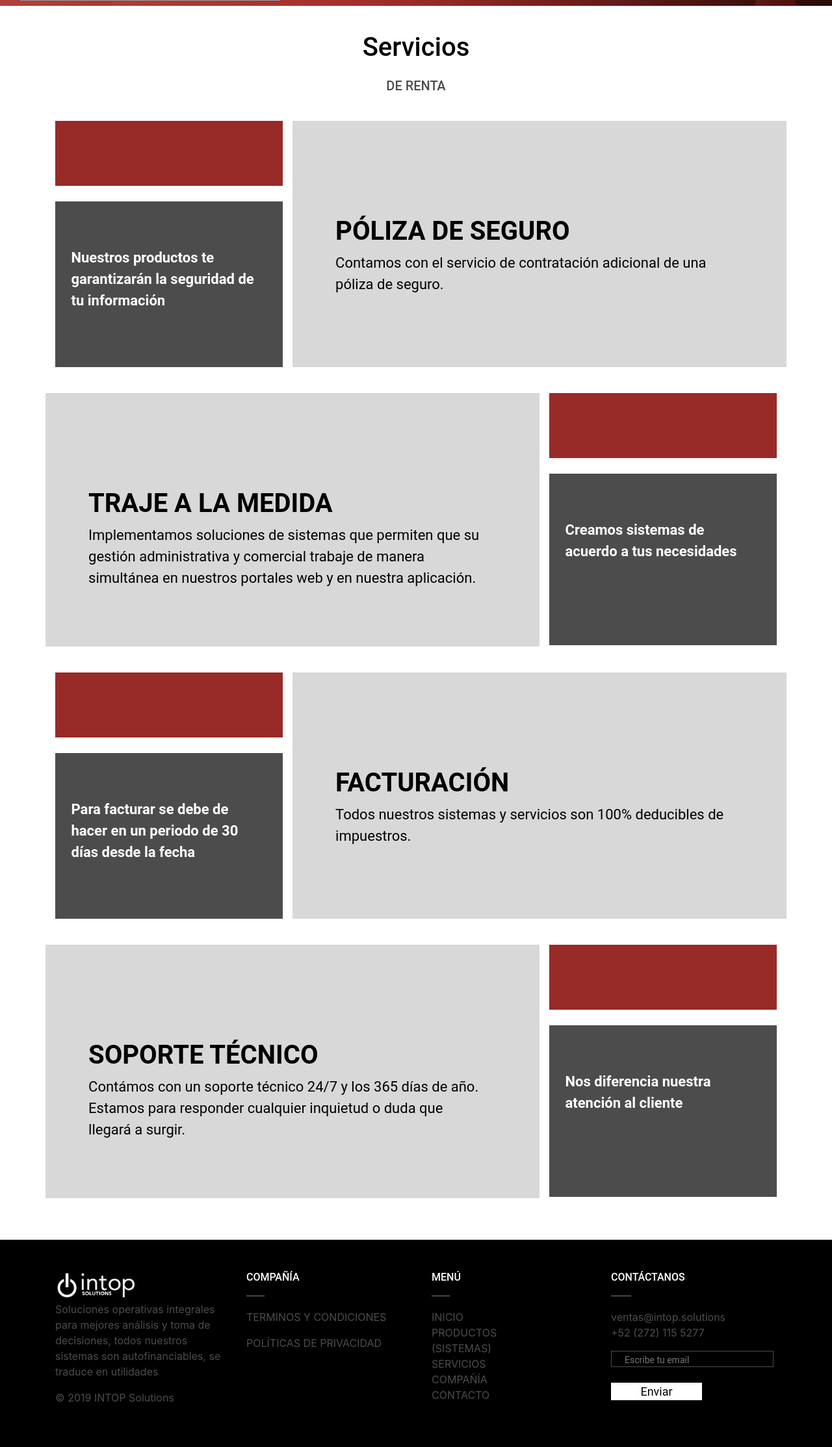
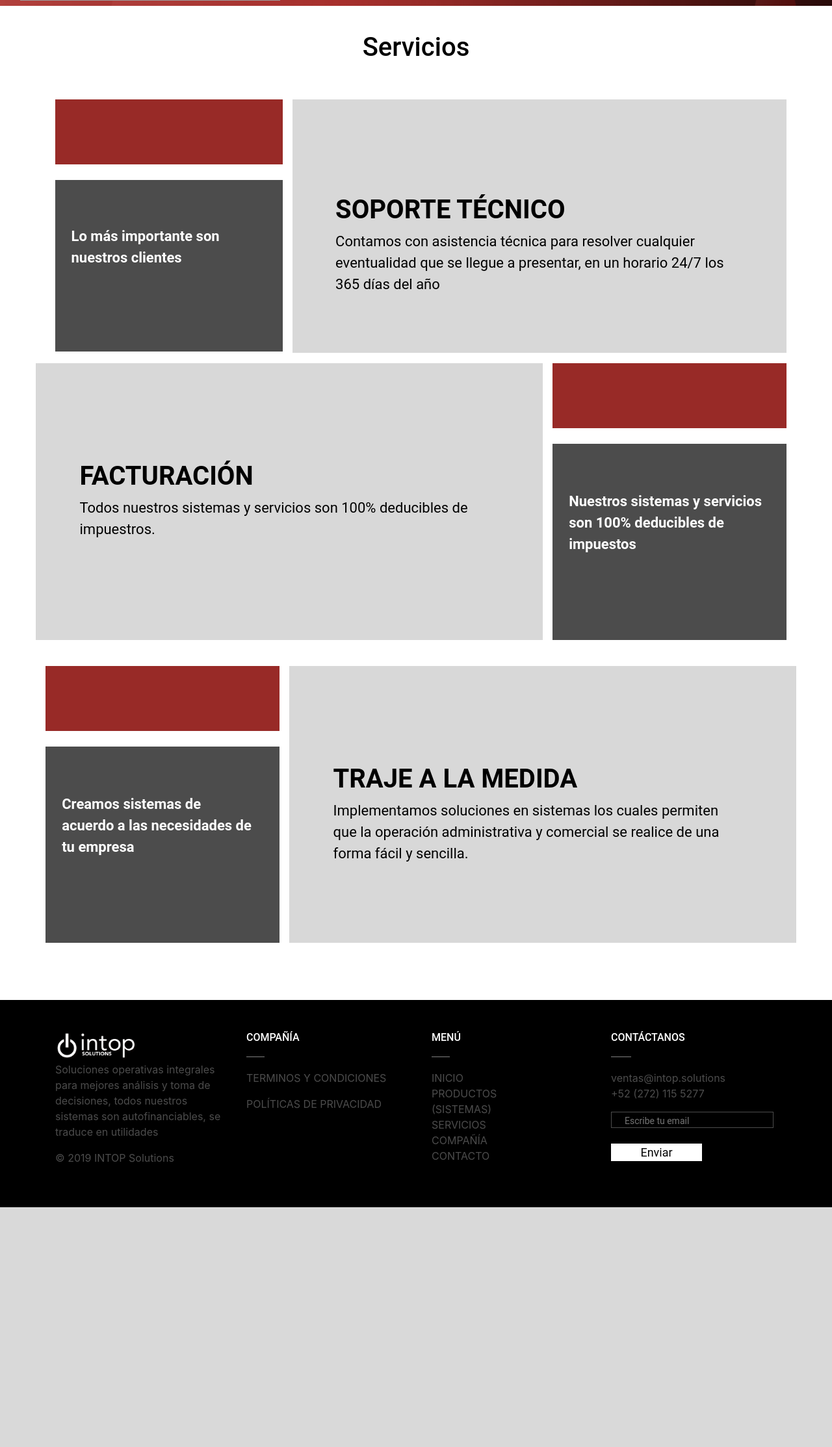
Before and after one commit to SergeantMini/susa2.0, a PHP site: page /servicios.php in a window 1280 px wide. Shown: the part 307-2534 px from the top of the page at 65% size. After the commit the page ends 2165 px from the top, so only its background shows below. Run offline with PHP 8.4, Linux system fonts and the light colour scheme; grey boxes are pictures that could not be loaded.

Commit message:
new changes

```diff
--- a/workspace/servicios.php
+++ b/workspace/servicios.php
@@ -57,99 +57,12 @@
               	color: #000000">Servicios</h2>
     </div>
   </div>
-  <div class="row">
-    <div class="col-sm">
-      <h5 style="font-family: 'Roboto', sans-serif;
-              	font-weight: medium;
-              	text-align: center;
-              	padding-top: 15px;
-              	padding-bottom: 10px;
-              	color: #4c4c4c;">DE RENTA</h5>
-    </div>
-  </div>
-</div>
+ </div>
 
-<br>
+<br><br>
 
 <div class="container" style="width:100%;">
-  <div class="row flex-column-reverse flex-md-row" style="display: flex;">
-    <div class="col-sm-4 form-group" style="display: flex;
-                                            display: -webkit-flex;
-                                            flex-wrap: wrap;">
-      <div class="container" style="width:100%;">
-        <div class="row" style="background-color: #982A27;height:100px;">
-        </div>
-        <br>
-        <div class="row" style="background-color: #4C4C4C ;">
-          <p style="font-family: 'Roboto', sans-serif; width:100%;
-              	font-weight: bold;
-              	text-align: left;
-              	padding-top: 20%;;
-              	padding-bottom: 20%;
-              	padding-left: 7%;
-              	padding-right:10%;
-              	font-size: 22px;
-              	color: #ffffff;">Nuestros productos te garantizarán la seguridad de tu información</p>
-        </div>
-      </div>
-    </div>
-    <div class="col-sm-8 form-group" style="background-color: #D8D8D8;display: flex;
-                                            display: -webkit-flex;
-                                            flex-wrap: wrap;">
-      <br>
-      <div class="container">
-        <div class="row">
-          <h3 style="font-family: 'Roboto', sans-serif; width:100%;
-                  	font-weight: bold;
-                  	text-align: left;
-                  	padding-left: 7%;
-                  	padding-top:20%;
-                  	font-size: 40px;
-                  	color: #000000;">PÓLIZA DE SEGURO</h3>
-        </div>
-        <div class="row">
-          <p style="font-family: 'Roboto', sans-serif;
-                  	font-weight: regular;
-                  	text-align: left;
-                  	padding-left: 7%;
-                  	padding-bottom:10%;
-                  	padding-right:10%;
-                  	font-size: 22px;
-                  	color: #000000;">Contamos con el servicio de contratación adicional de una póliza de seguro.</p>
-        </div>
-      </div>
-    </div>
-  </div>
-
-  <br>
-
-  <div class="row" style="display: flex;">
-    <div class="col-sm-8 form-group" style="background-color: #D8D8D8;display: flex;
-                                            display: -webkit-flex;
-                                            flex-wrap: wrap;">
-      <br>
-      <div class="container">
-        <div class="row">
-          <h3 style="font-family: 'Roboto', sans-serif; width:100%;
-                  	font-weight: bold;
-                  	text-align: left;
-                  	padding-left: 7%;
-                  	padding-top:20%;
-                  	font-size: 40px;
-                  	color: #000000;">TRAJE A LA MEDIDA</h3>
-        </div>
-        <div class="row">
-          <p style="font-family: 'Roboto', sans-serif;
-                  	font-weight: regular;
-                  	text-align: left;
-                  	padding-left: 7%;
-                  	padding-bottom:10%;
-                  	padding-right:10%;
-                  	font-size: 22px;
-                  	color: #000000;">Implementamos soluciones de sistemas que permiten que su gestión administrativa y comercial trabaje de manera simultánea en nuestros portales web y en nuestra aplicación.</p>
-        </div>
-      </div>
-    </div>
+<div class="row flex-column-reverse flex-md-row" style="display: flex;">
     <div class="col-sm-4 form-group" style="display: flex;
                                             display: -webkit-flex;
                                             flex-wrap: wrap;">
@@ -166,35 +79,40 @@
               	padding-left: 7%;
               	padding-right:10%;
               	font-size: 22px;
-              	color: #ffffff;">Creamos sistemas de acuerdo a tus necesidades</p>
+              	color: #ffffff;">Lo más importante son nuestros clientes</p>
         </div>
       </div>
     </div>
-  </div>
+    <div class="col-sm-8 form-group" style="background-color: #D8D8D8;display: flex;
+                                            display: -webkit-flex;
+                                            flex-wrap: wrap;">
+      <br>
+      <div class="container">
+        <div class="row">
+          <h3 style="font-family: 'Roboto', sans-serif; width:100%;
+                  	font-weight: bold;
+                  	text-align: left;
+                  	padding-left: 7%;
+                  	padding-top:20%;
+                  	font-size: 40px;
+                  	color: #000000;">SOPORTE TÉCNICO</h3>
+        </div>
+        <div class="row">
+          <p style="font-family: 'Roboto', sans-serif;
+                  	font-weight: regular;
+                  	text-align: left;
+                  	padding-left: 7%;
+                  	padding-bottom:10%;
+                  	padding-right:10%;
+                  	font-size: 22px;
+                  	color: #000000;">Contamos con asistencia técnica para resolver cualquier eventualidad que se llegue a presentar, en un horario 24/7 los 365 días del año</p>
+        </div>
+      </div>
+    </div>
 
   <br>
 
-  <div class="row flex-column-reverse flex-md-row" style="display: flex;">
-    <div class="col-sm-4 form-group" style="display: flex;
-                                            display: -webkit-flex;
-                                            flex-wrap: wrap;">
-      <div class="container" style="width:100%;">
-        <div class="row" style="background-color: #982A27;height:100px;">
-        </div>
-        <br>
-        <div class="row" style="background-color: #4C4C4C ;">
-          <p style="font-family: 'Roboto', sans-serif; width:100%;
-              	font-weight: bold;
-              	text-align: left;
-              	padding-top: 20%;;
-              	padding-bottom: 20%;
-              	padding-left: 7%;
-              	padding-right:10%;
-              	font-size: 22px;
-              	color: #ffffff;">Para facturar se debe de hacer en un periodo de 30 días desde la fecha</p>
-        </div>
-      </div>
-    </div>
+  <div class="row" style="display: flex;">
     <div class="col-sm-8 form-group" style="background-color: #D8D8D8;display: flex;
                                             display: -webkit-flex;
                                             flex-wrap: wrap;">
@@ -221,37 +139,6 @@
         </div>
       </div>
     </div>
-  </div>
-
-  <br>
-
-  <div class="row" style="display: flex;">
-    <div class="col-sm-8 form-group" style="background-color: #D8D8D8;display: flex;
-                                            display: -webkit-flex;
-                                            flex-wrap: wrap;">
-      <br>
-      <div class="container">
-        <div class="row">
-          <h3 style="font-family: 'Roboto', sans-serif; width:100%;
-                  	font-weight: bold;
-                  	text-align: left;
-                  	padding-left: 7%;
-                  	padding-top:20%;
-                  	font-size: 40px;
-                  	color: #000000;">SOPORTE TÉCNICO</h3>
-        </div>
-        <div class="row">
-          <p style="font-family: 'Roboto', sans-serif;
-                  	font-weight: regular;
-                  	text-align: left;
-                  	padding-left: 7%;
-                  	padding-bottom:10%;
-                  	padding-right:10%;
-                  	font-size: 22px;
-                  	color: #000000;">Contámos con un soporte técnico 24/7 y los 365 días de año. Estamos para responder cualquier inquietud o duda que llegará a surgir.</p>
-        </div>
-      </div>
-    </div>
     <div class="col-sm-4 form-group" style="display: flex;
                                             display: -webkit-flex;
                                             flex-wrap: wrap;">
@@ -268,12 +155,67 @@
               	padding-left: 7%;
               	padding-right:10%;
               	font-size: 22px;
-              	color: #ffffff;">Nos diferencia nuestra atención al cliente</p>
+              	color: #ffffff;">Nuestros sistemas y servicios son 100% deducibles de impuestos</p>
         </div>
       </div>
     </div>
   </div>
-</div>
+
+  <br>
+
+  <div class="row flex-column-reverse flex-md-row" style="display: flex;">
+    <div class="col-sm-4 form-group" style="display: flex;
+                                            display: -webkit-flex;
+                                            flex-wrap: wrap;">
+      <div class="container" style="width:100%;">
+        <div class="row" style="background-color: #982A27;height:100px;">
+        </div>
+        <br>
+        <div class="row" style="background-color: #4C4C4C ;">
+          <p style="font-family: 'Roboto', sans-serif; width:100%;
+              	font-weight: bold;
+              	text-align: left;
+              	padding-top: 20%;;
+              	padding-bottom: 32%;
+              	padding-left: 7%;
+              	padding-right:10%;
+              	font-size: 22px;
+              	color: #ffffff;">Creamos sistemas de acuerdo a las necesidades de tu empresa</p>
+        </div>
+      </div>
+    </div>
+    <div class="col-sm-8 form-group" style="background-color: #D8D8D8;display: flex;
+                                            display: -webkit-flex;
+                                            flex-wrap: wrap;">
+      <br>
+      <div class="container">
+        <div class="row">
+          <h3 style="font-family: 'Roboto', sans-serif; width:100%;
+                  	font-weight: bold;
+                  	text-align: left;
+                  	padding-left: 7%;
+                  	padding-top:20%;
+                  	font-size: 40px;
+                  	color: #000000;">TRAJE A LA MEDIDA</h3>
+        </div>
+        <div class="row">
+          <p style="font-family: 'Roboto', sans-serif;
+                  	font-weight: regular;
+                  	text-align: left;
+                  	padding-left: 7%;
+                  	padding-bottom:10%;
+                  	padding-right:10%;
+                  	font-size: 22px;
+                  	color: #000000;">Implementamos soluciones en sistemas los cuales permiten que la operación administrativa y comercial se realice de una forma fácil y sencilla. </p>
+        </div>
+      </div>
+    </div>
+  </div>
+  </div>
+
+  <br>
+
+  </div>
 
 <BR><BR>
 
```
Also changed, not shown: workspace/index.php (+9 -7 lines), workspace/nosotros.php (+19 -11 lines), workspace/productos.php (+6 -3 lines).
